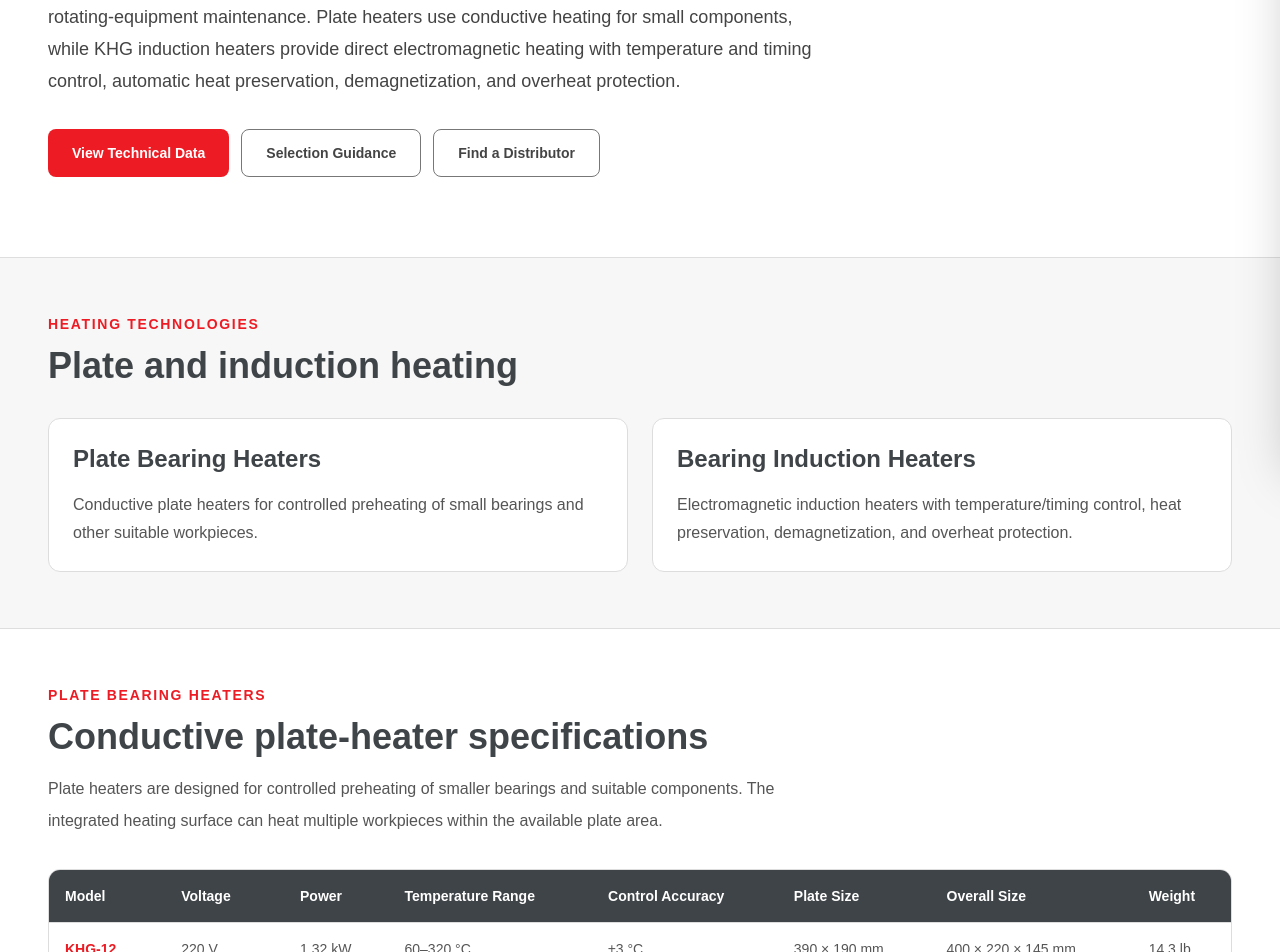
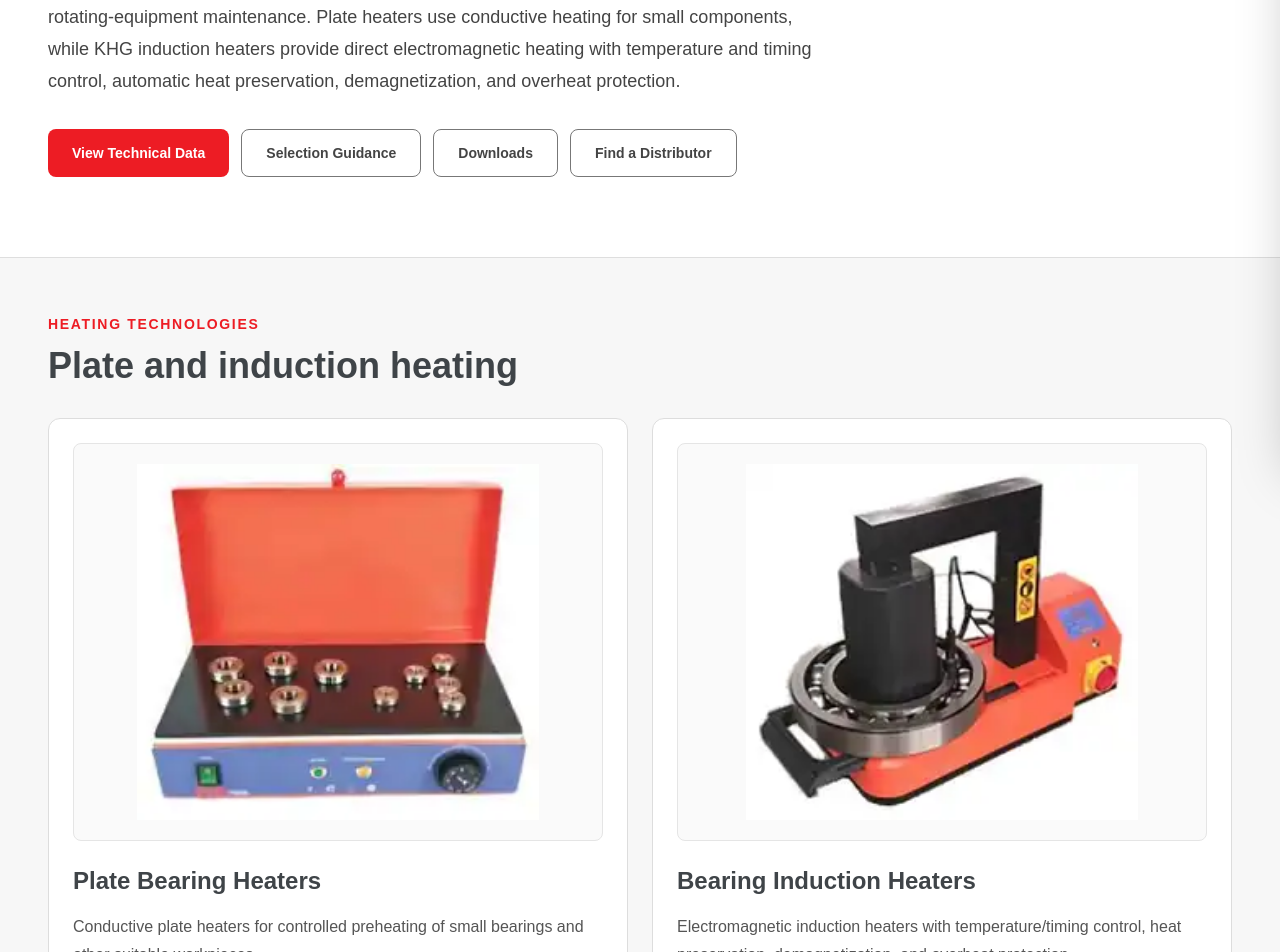
Before and after one commit to mattpearson-blip/toughtorq-site, a Next.js app: page /products/bearing-heaters in a window 1280 px wide. Shown: the part 340-1292 px from the top of the page. Built offline with nearby package versions, Linux system fonts and the light colour scheme.

Commit message:
Show bearing heater imagery and catalog downloads

```diff
--- a/app/products/bearing-heaters/page.tsx
+++ b/app/products/bearing-heaters/page.tsx
@@ -1,6 +1,8 @@
 import type { Metadata } from "next";
+import Image from "next/image";
 import Link from "next/link";
 
+import { TechnicalDownloads } from "@/components/technical-downloads";
 import { bearingHeaters } from "@/data/catalog";
 
 export const metadata: Metadata = {
@@ -60,6 +62,13 @@ export default function BearingHeatersPage() {
             </Link>
 
             <Link
+              href="#downloads"
+              className="inline-flex min-h-12 items-center justify-center rounded-lg border border-[#777777] bg-white px-6 py-3 text-sm font-semibold text-[#444444] transition hover:border-[#ed1c24] hover:text-[#ed1c24]"
+            >
+              Downloads
+            </Link>
+
+            <Link
               href="/find-a-distributor"
               className="inline-flex min-h-12 items-center justify-center rounded-lg border border-[#777777] bg-white px-6 py-3 text-sm font-semibold text-[#444444] transition hover:border-[#ed1c24] hover:text-[#ed1c24]"
             >
@@ -85,6 +94,18 @@ export default function BearingHeatersPage() {
                 key={group.id}
                 className="rounded-xl border border-[#dddddd] bg-white p-6"
               >
+                {group.images[0] && (
+                  <div className="mb-6 flex aspect-[4/3] items-center justify-center overflow-hidden rounded-lg border border-[#e5e5e5] bg-[#fafafa] p-5">
+                    <Image
+                      src={group.images[0].src}
+                      alt={group.images[0].alt}
+                      width={480}
+                      height={360}
+                      className="h-full w-full object-contain"
+                    />
+                  </div>
+                )}
+
                 <h3 className="text-2xl font-semibold text-[#3f4448]">
                   {group.displayName}
                 </h3>
@@ -317,38 +338,11 @@ export default function BearingHeatersPage() {
         </div>
       </section>
 
-      <section
-        id="downloads"
-        className="scroll-mt-24 border-b border-[#dedede] bg-[#f7f7f7]"
-      >
-        <div className="mx-auto max-w-7xl px-4 py-14 md:px-8 lg:px-12">
-          <p className="text-sm font-bold uppercase tracking-[0.12em] text-[#ed1c24]">
-            Downloads
-          </p>
-
-          <h2 className="mt-3 text-3xl font-semibold text-[#3f4448]">
-            Bearing-heater technical resources
-          </h2>
-
-          <div className="mt-8 grid gap-4 md:grid-cols-3">
-            {[
-              "Plate Bearing Heater Cutsheet",
-              "KHG Series Induction Heater Cutsheet",
-              "Bearing Heater Selection Guide",
-            ].map((title) => (
-              <div
-                key={title}
-                className="rounded-xl border border-[#dddddd] bg-white p-5"
-              >
-                <p className="font-semibold text-[#3f4448]">{title}</p>
-                <p className="mt-2 text-sm text-[#777777]">
-                  Download publishing in progress
-                </p>
-              </div>
-            ))}
-          </div>
-        </div>
-      </section>
+      <TechnicalDownloads
+        title="Bearing-heater technical resources"
+        downloads={family.downloads}
+        background="gray"
+      />
 
       <section className="bg-white">
         <div className="mx-auto grid max-w-7xl gap-6 px-4 py-14 md:px-8 lg:grid-cols-2 lg:px-12">
```
